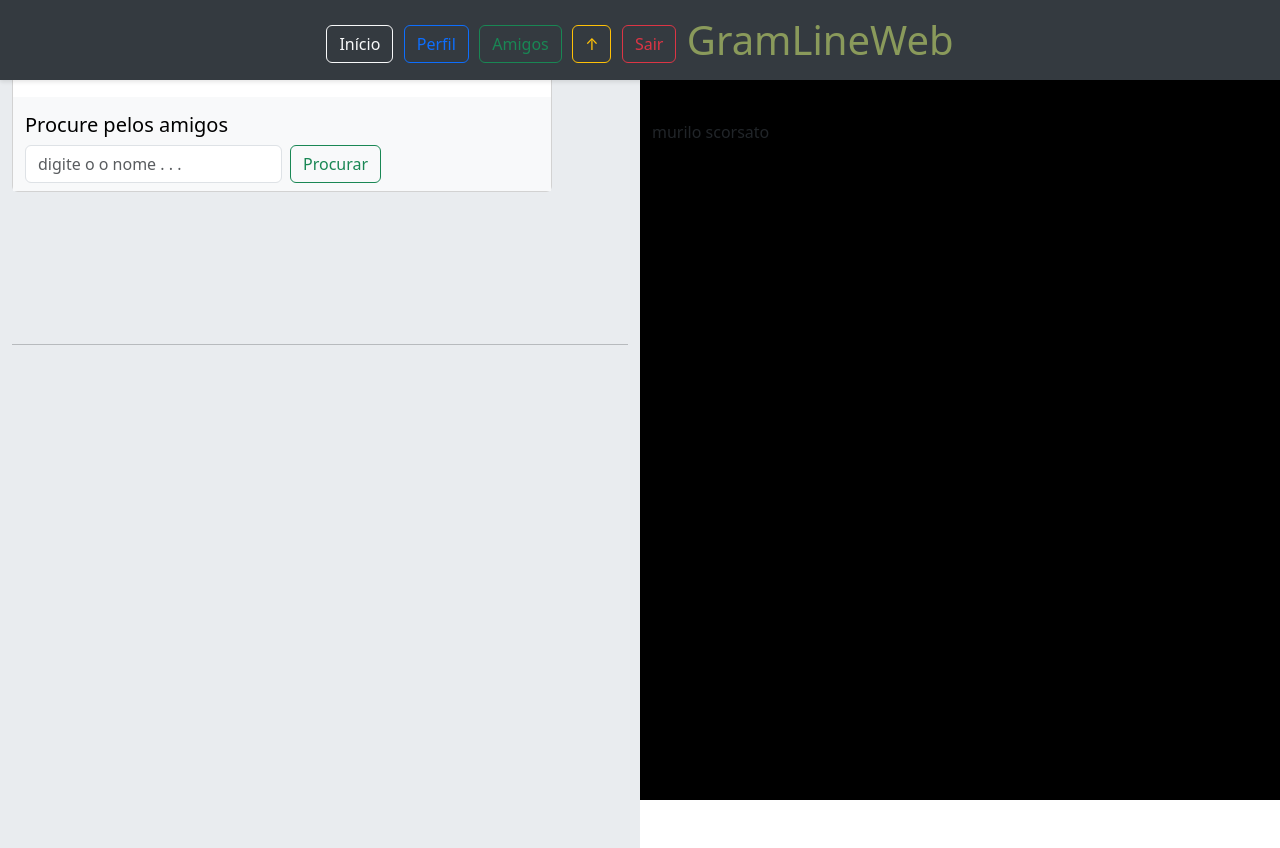
After one commit to MBScorsato/redesocial, a Django app: template amigos/templates/amigos.html in a window 1280 px wide. The commit adds this page. Run offline with Django 4.2, Linux system fonts and the light colour scheme; the template is opened without the code that fills it, so the values that code supplies are empty.

Commit message:
app amigos criado, html renderizando, ate aqui o codigo esta rodando redondo

```diff
--- /dev/null
+++ b/amigos/templates/amigos.html
@@ -0,0 +1,63 @@
+{% extends 'base_amigos.html' %}
+{% load static %}
+{% block titulo %}GramLineWeb{% endblock %}
+{% block head %}
+    <link rel="stylesheet" href="{% static 'plataforma/css/plataforma.css' %}">
+{% endblock %}
+
+{% block body %}
+<!-- Título fixo -->
+
+<h1 class="fixed-header">
+    <a href="{% url 'plataforma' %}"><button type="button" class="btn btn-outline-light">Início</button></a>
+    <a href="{% url 'perfil' %}"><button type="button" class="btn btn-outline-primary">Perfil</button></a>
+    <a href="{% url 'amigos' %}"><button type="button" class="btn btn-outline-success">Amigos</button></a>
+    <a href="#"><button type="button" class="btn btn-outline-warning"> &#8593; </button></a>
+    <a href="{% url 'sair' %}"><button type="button" class="btn btn-outline-danger">Sair</button></a>
+    GramLineWeb
+
+</h1>
+
+<div class="container-fluid vh-100 mt-5">
+    <div class="row h-100">
+        <!-- Coluna esquerda rolável -->
+        <div class="col-md-6" style="background-color: #e9ecef;"><br>
+            <div class="card mb-3" style="max-width: 540px; background-color: #ffffff;"><br>
+<nav class="navbar bg-body-tertiary">
+  <div class="container-fluid">
+    <a class="navbar-brand">Procure pelos amigos</a>
+    <form class="d-flex" role="search" method="post" action="{% url 'amigos' %}">{% csrf_token %}
+      <input class="form-control me-2" type="search" placeholder="digite o o nome . . ." aria-label="Search">
+      <button class="btn btn-outline-success" type="submit">Procurar</button>
+    </form>
+  </div>
+</nav>
+
+            <div class="message">
+                {% if messages %}
+                {% for message in messages %}
+                <div class="alert {{ message.tags }}">
+                    <center>{{ message }}</center>
+                </div>
+                {% endfor %}
+                {% endif %}
+            </div>
+
+
+
+            </div>
+
+            <p></p><br><br><br><br><br><hr>
+        </div>
+
+        <!-- Coluna direita fixa no desktop, mas relativa no celular -->
+        <div class="col-md-6 fixed-column bg-black"><br><br><br><br><br>
+            murilo scorsato
+
+        </div>
+    </div>
+</div>
+
+
+
+{% endblock %}
--- /dev/null
+++ b/amigos/templates/base_amigos.html
@@ -0,0 +1,16 @@
+{% load static %}
+<!doctype html>
+<html lang="pt-BR">
+  <head>
+    <meta charset="utf-8">
+    <meta name="viewport" content="width=device-width, initial-scale=1">
+
+    <title>{% block titulo %}{% endblock %}</title>
+    <link href="https://cdn.jsdelivr.net/npm/bootstrap@5.3.3/dist/css/bootstrap.min.css" rel="stylesheet" integrity="sha384-QWTKZyjpPEjISv5WaRU9OFeRpok6YctnYmDr5pNlyT2bRjXh0JMhjY6hW+ALEwIH" crossorigin="anonymous">
+   {% block head %}{% endblock %}
+  </head>
+  <body>
+    {% block body %}{% endblock %}
+    <script src="https://cdn.jsdelivr.net/npm/bootstrap@5.3.3/dist/js/bootstrap.bundle.min.js" integrity="sha384-YvpcrYf0tY3lHB60NNkmXc5s9fDVZLESaAA55NDzOxhy9GkcIdslK1eN7N6jIeHz" crossorigin="anonymous"></script>
+  </body>
+</html>
--- a/perfil/templates/perfil.html
+++ b/perfil/templates/perfil.html
@@ -12,7 +12,7 @@
 <h1 class="fixed-header">
     <a href="{% url 'plataforma' %}"><button type="button" class="btn btn-outline-light">Início</button></a>
     <a href="{% url 'perfil' %}"><button type="button" class="btn btn-outline-primary">Perfil</button></a>
-    <button type="button" class="btn btn-outline-success">Amigos</button>
+    <a href="{% url 'amigos' %}"><button type="button" class="btn btn-outline-success">Amigos</button></a>
     <a href="#"><button type="button" class="btn btn-outline-warning"> &#8593; </button></a>
     <a href="{% url 'sair' %}"><button type="button" class="btn btn-outline-danger">Sair</button></a>
     GramLineWeb
@@ -57,7 +57,7 @@
     <input type="submit" value="Atualize seu perfil">
 </form>
 
-            <br><br><br><br><br><hr>
+           <br> <br><br><br><br><br><hr>
         </div>
         <!-- Coluna direita fixa no desktop, mas relativa no celular -->
         <div class="col-md-6 fixed-column bg-black"><br><br>
--- a/plataforma/templates/plataforma.html
+++ b/plataforma/templates/plataforma.html
@@ -11,7 +11,7 @@
 <h1 class="fixed-header">
     <a href="{% url 'plataforma' %}"><button type="button" class="btn btn-outline-light">Início</button></a>
     <a href="{% url 'perfil' %}"><button type="button" class="btn btn-outline-primary">Perfil</button></a>
-    <button type="button" class="btn btn-outline-success">Amigos</button>
+    <a href="{% url 'amigos' %}"><button type="button" class="btn btn-outline-success">Amigos</button></a>
     <a href="#"><button type="button" class="btn btn-outline-warning"> &#8593; </button></a>
     <a href="{% url 'sair' %}"><button type="button" class="btn btn-outline-danger">Sair</button></a>
     GramLineWeb
--- a/sistema_django/settings.py
+++ b/sistema_django/settings.py
@@ -30,6 +30,7 @@ INSTALLED_APPS = [
     'index',
     'plataforma',
     'perfil',
+    'amigos',
 
 
 ]
--- a/sistema_django/urls.py
+++ b/sistema_django/urls.py
@@ -8,6 +8,7 @@ urlpatterns = [
     path('admin/', admin.site.urls),
     path('auth/', include('index.urls')),
     path('plataforma/', include('plataforma.urls')),
+    path('plataforma/', include('amigos.urls')),
     path('plataforma/', include('perfil.urls'))
 
 ]
```
Also changed, not shown: amigos/urls.py (added, +7 -0 lines), db.sqlite3, media/img_perfil/spfc.jfif (deleted).
